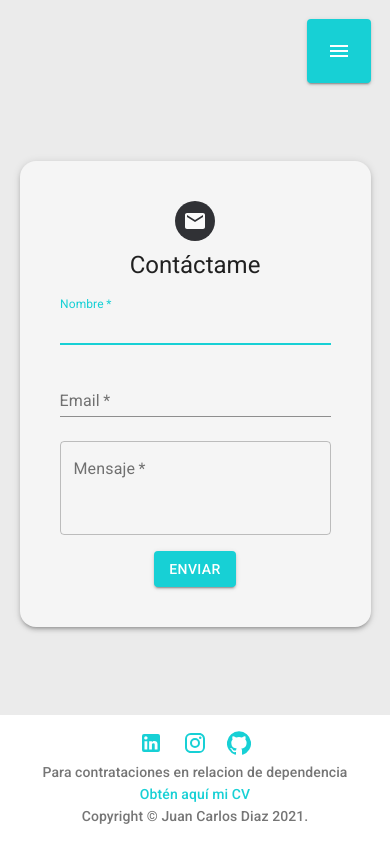
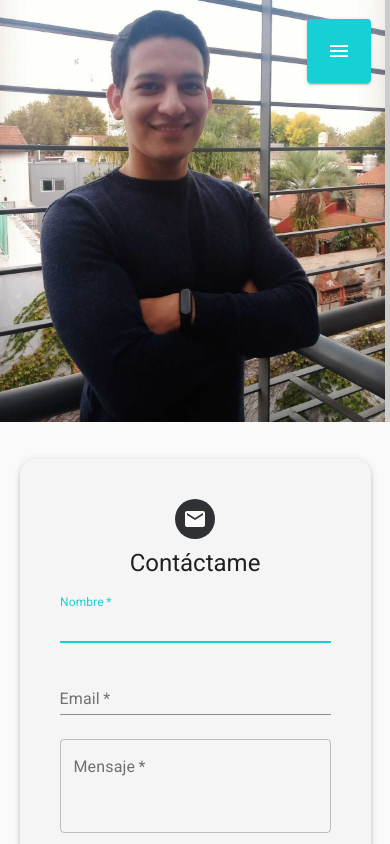
Before and after one commit to Judiazp/portafolio, a React (Create React App) app: page /contact in a window 390 px wide. Shown: the top 844 px of the page. Built offline with nearby package versions, Linux system fonts and the light colour scheme.

Commit message:
rediseñando seccion de contacto en mobile

```diff
--- a/public/index.html
+++ b/public/index.html
@@ -7,8 +7,8 @@
     <meta name="description" content="Web site created using create-react-app"
     />
     <link rel="stylesheet" href="https://fonts.googleapis.com/css?family=Roboto:300,400,500,700&display=swap" />
+    <link rel="stylesheet" href="https://cdnjs.cloudflare.com/ajax/libs/animate.css/4.1.1/animate.min.css"/>
     <link rel="shortcut icon" href="./portfolio.ico" />
-    <link rel="stylesheet" href="https://cdnjs.cloudflare.com/ajax/libs/animate.css/4.1.1/animate.min.css"/>
     <title>Juan Carlos Diaz</title>
   </head>
   <body>
--- a/src/components/atoms/video/index.jsx
+++ b/src/components/atoms/video/index.jsx
@@ -12,6 +12,7 @@ const Video = () => {
       position: 'absolute',
       top: '0',
       left: '0',
+      backgroundColor: '#0C6B6F'
     }
   }));
 
--- a/src/components/molecules/footer/index.jsx
+++ b/src/components/molecules/footer/index.jsx
@@ -47,15 +47,15 @@ const Footer = (props) => {
                    <GitHubIcon/>
                </Link>
            </Typography>
-            <Typography variant="subtitle2" align="center" color="textSecondary">
-                Para contrataciones en relacion de dependencia{(props.width === 'xs') ? <br /> : ' '}
+            <Typography variant="subtitle2" align="center" color="textSecondary" gutterBottom>
+                Para contrataciones en relación de dependencia { props.width === 'xs' ? <br/> : ' ' }
                 <Link
                     href="https://drive.google.com/file/d/1A-J1pD-ndO0SfYLjH3nNgThVDYAWr5Bv/view?usp=sharing"
                     target="_blank"
                     color="primary"
                     variant="contained"
                 >
-                    Obtén aquí mi CV
+                    Descargar CV
                 </Link>
             </Typography>
             <Typography variant="subtitle2" align="center" color="textSecondary">
--- a/src/components/molecules/form/index.jsx
+++ b/src/components/molecules/form/index.jsx
@@ -32,12 +32,12 @@ const Form = (props) => {
   //Hooks Style
 
   const useStyles = makeStyles(theme => ({
-    login: {
+    box: {
       display: 'flex',
       flexDirection: 'column',
       alignItems: 'center',
       backgroundColor: "#f5f5f5",
-      maxWidth: (props.width === 'xs' || props.width === 'md' ) ? '90%' : '60%'
+      maxWidth: (props.width === 'xs' || props.width === 'md' ) ? '90%' : '60%',
     },
     form: {
       width: '100%',
@@ -74,7 +74,7 @@ const Form = (props) => {
   }
 
   return (
-    <Box className={classes.login} boxShadow={3} p={5} borderRadius={16} color="default" >
+    <Box className={classes.box} boxShadow={3} p={5} borderRadius={16} color="default" >
       <Avatar className={classes.avatar}>
         { (stateButton) ? <CircularProgress color="primary" size={30} /> : <EmailIcon /> }
       </Avatar>
--- a/src/components/pages/contact/index.jsx
+++ b/src/components/pages/contact/index.jsx
@@ -9,44 +9,41 @@ import {
   CssBaseline,
   Grid,
   withWidth,
-  Hidden,
 } from "@material-ui/core";
 //Resources
 import contact from '../../../resources/multimedia/img1.jpeg'
 
 const Contact = (props) => {
-
   const useStyles = makeStyles(theme => ({
-    image: {
-      backgroundImage: `url(${contact})`,
-      backgroundSize: 'cover',
-      backgroundPosition: 'center',
-      height: "100vh",
-      width: "100%",
-      borderRight: '5px solid #CCCCCC',
-    },
     content: {
-      maxHeight: '100vh',
+      maxHeight: (props.width === 'xs' || props.width === 'sm' ) ? '50vh' : '100vh',
       display: 'flex',
       alignItems: 'center',
       justifyContent: "center",
       backgroundColor: '#EBEBEB',
     },
+    image: {
+      backgroundImage: `url(${contact})`,
+      backgroundSize: 'cover',
+      backgroundPosition: 'center center',
+      height: (props.width === 'xs' || props.width === 'sm') ? '50vh' : '100vh',
+      borderRight: '5px solid #CCCCCC',
+      backgroundColor: '#11A1A6'
+    },
     contentItem: {
       display: "flex",
-      height: '100vh',
+      height: (props.width === 'xs' || props.width === 'sm') ? 'none' : '100vh',
     },
     contentContact : {
       width: '100%',
+      height: (props.width === 'xs' || props.width === 'sm') ? '90%' : '87%',
       display: 'flex',
       justifyContent: 'center',
       alignItems: 'center',
-      marginBottom: theme.spacing(7),
     },
     footer: {
-      position: 'fixed',
-      bottom: '0',
-      width: (props.width === 'sm' || props.width === 'xs' ) ? '100%' : '50%'
+      bottom: 0,
+      width:  '100%'
     }
   }))
 
@@ -57,17 +54,15 @@ const Contact = (props) => {
       <Header/>
       <Grid container component="main" className={classes.content} >
         <CssBaseline />
-        <Hidden smDown>
-          <Grid item xs={12} md={6} className={classes.image}/>
-        </Hidden>
-        <Grid container md={6} className={classes.contentItem}>
+        <Grid item xs={12} md={6} className={classes.image}/>
+        <Grid item md={6} className={classes.contentItem}>
           <Grid container>
             <Grid item xs={12} className={classes.contentContact}>
               <Form/>
             </Grid>
-          </Grid>
-          <Grid item xs={12} className={classes.footer}>
-            <Footer/>
+            <Grid item xs={12} className={classes.footer}>
+              <Footer/>
+            </Grid>
           </Grid>
         </Grid>
       </Grid>
```
